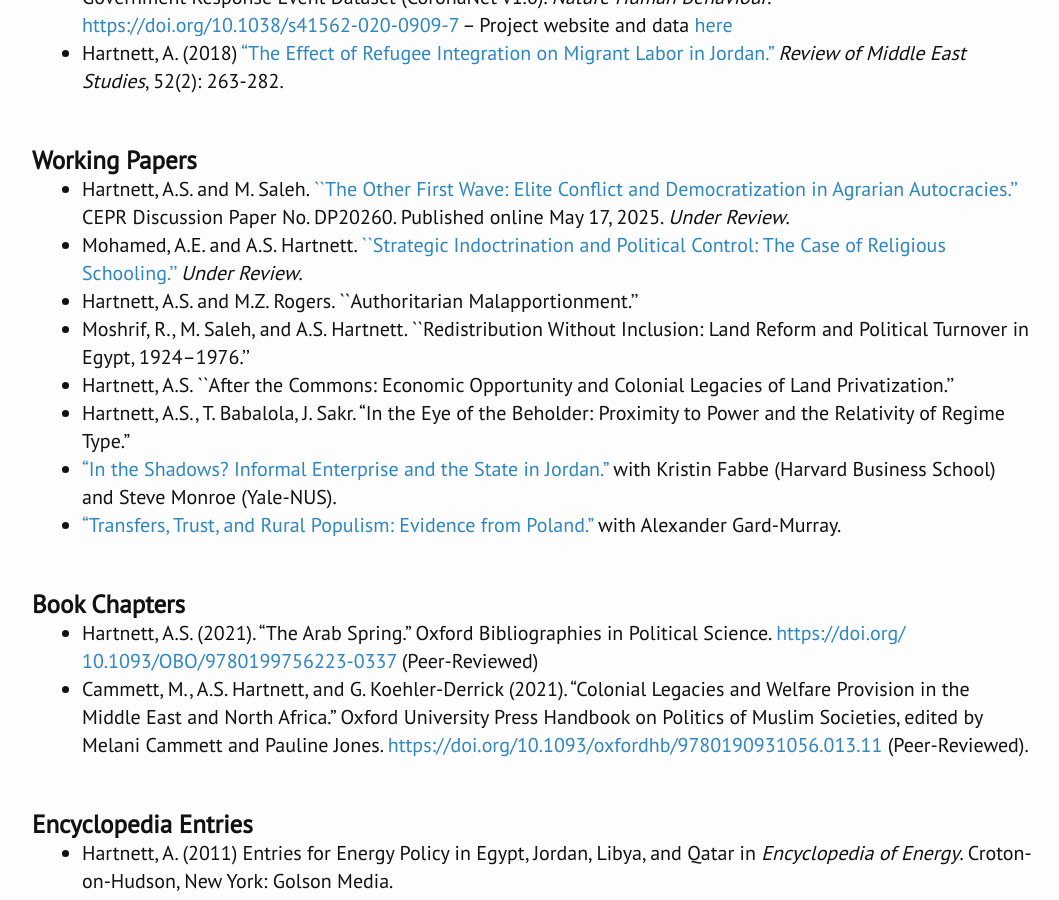
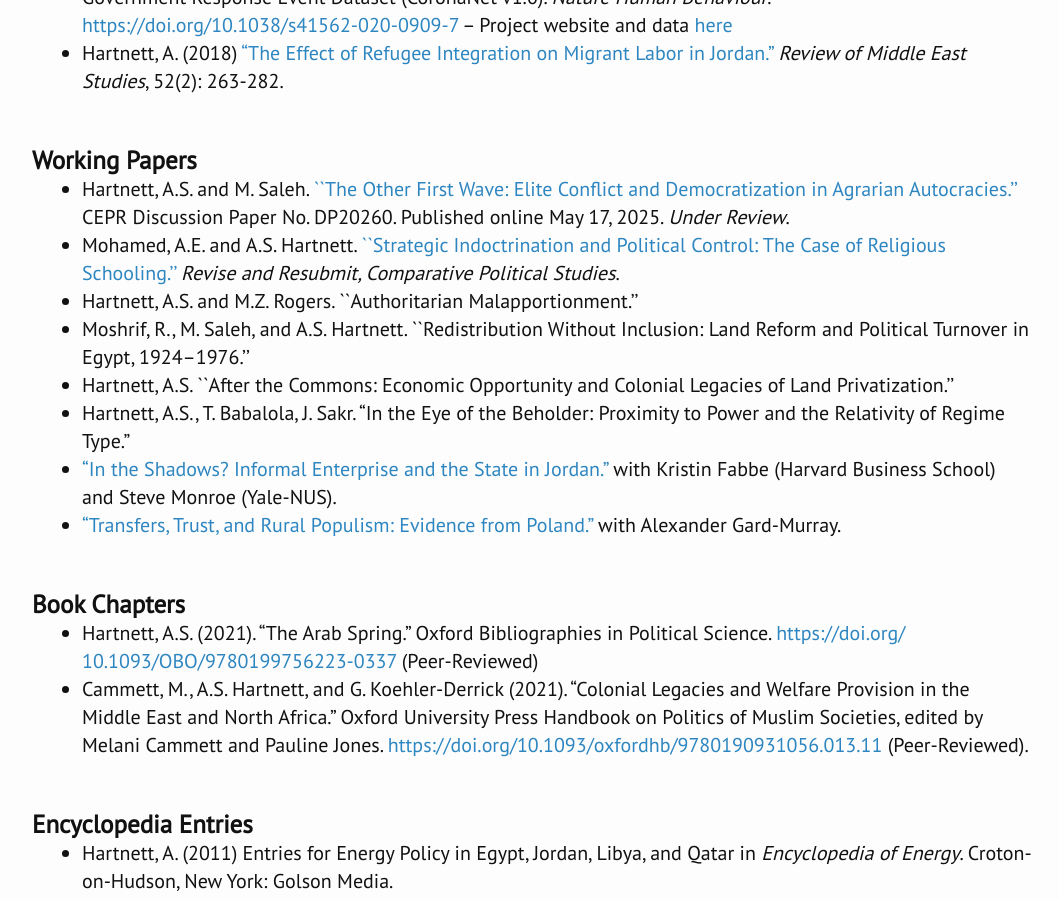
Before and after one commit to ashartnett/ashartnett.github.io, a Jekyll site: the page built from markdowns/2research.md, in a window 1280 px wide and 900 px high, scrolled down 499 px. Shown: the whole window, without its empty margins (108-1167 px from the left). Built offline with Jekyll 4.4.1, drawn with Linux system fonts in a browser that asks for light colours.

Commit message:
Update 2research.md

```diff
--- a/markdowns/2research.md
+++ b/markdowns/2research.md
@@ -19,7 +19,7 @@ permalink: /research/
 
 ### Working Papers
  - Hartnett, A.S. and M. Saleh. [``The Other First Wave: Elite Conflict and Democratization in Agrarian Autocracies.''](https://cepr.org/publications/dp20260) CEPR Discussion Paper No. DP20260. Published online May 17, 2025. _Under Review_.
- - Mohamed, A.E. and A.S. Hartnett. [``Strategic Indoctrination and Political Control: The Case of Religious Schooling.''](https://papers.ssrn.com/sol3/papers.cfm?abstract_id=6543559) _Under Review_.
+ - Mohamed, A.E. and A.S. Hartnett. [``Strategic Indoctrination and Political Control: The Case of Religious Schooling.''](https://papers.ssrn.com/sol3/papers.cfm?abstract_id=6543559) _Revise and Resubmit, Comparative Political Studies_.
  - Hartnett, A.S. and M.Z. Rogers. ``Authoritarian Malapportionment.''
  - Moshrif, R., M. Saleh, and A.S. Hartnett. ``Redistribution Without Inclusion: Land Reform and Political Turnover in Egypt, 1924--1976.''
  - Hartnett, A.S. ``After the Commons: Economic Opportunity and Colonial Legacies of Land Privatization.''
```
